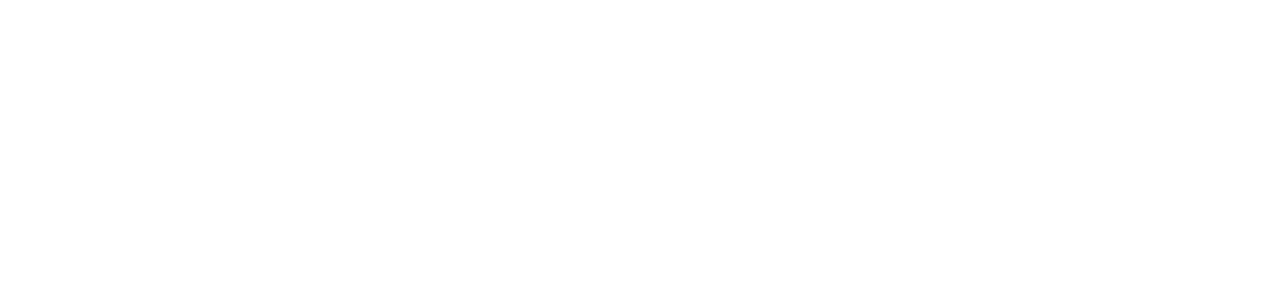
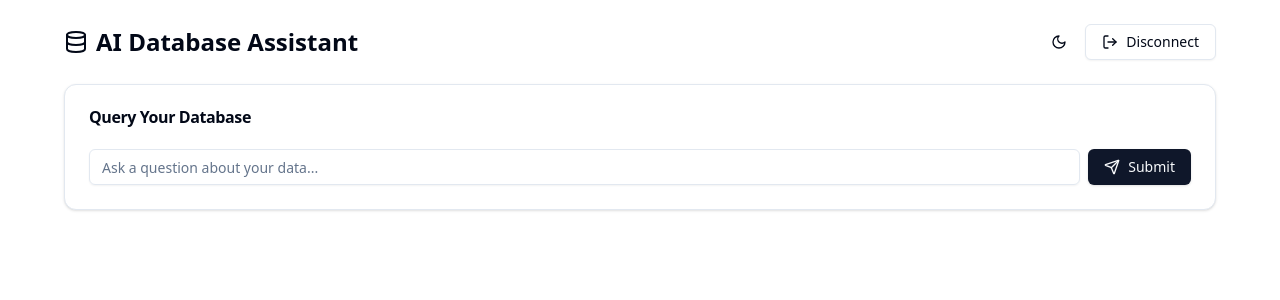
Before and after one commit to LuseBiswas/Database_AI_Agent, a React (Vite) app in the folder ai-agent-frontend/ai-agent-frontend/: page /chatPostgres in a window 1280 px wide. Before the commit this address had no page. Shown: the top 300 px of the page. Built offline with nearby package versions, Linux system fonts and the light colour scheme.

Commit message:
Maked the FIle Organized

```diff
--- a/ai-agent-frontend/ai-agent-frontend/src/App.jsx
+++ b/ai-agent-frontend/ai-agent-frontend/src/App.jsx
@@ -2,8 +2,8 @@
 import ChatBox from "./components/ChatBox";
 import { BrowserRouter as Router, Routes, Route } from 'react-router-dom';
 import { ThemeProvider } from "./components/ThemeProvider";
-import DatabaseApp from "./DatabaseApp";
 import Homepage from "./Homepage";
+import PostgresDatabaseApp from "./components/databaseUI/PostgresDatabaseApp";
 
 const App = () => {
   return (
@@ -11,8 +11,8 @@
       <Router>
         <Routes>
         <Route path="/" element={<Homepage />} />
-          <Route path="/postgres" element={<DatabaseApp />} />
-          <Route path="/chat" element={<ChatBox />} />
+          <Route path="/postgres" element={<PostgresDatabaseApp />} />
+          <Route path="/chatPostgres" element={<ChatBox />} />
         </Routes>
       </Router>
     </ThemeProvider>
--- a/ai-agent-frontend/ai-agent-frontend/src/DatabaseApp.jsx
+++ b/ai-agent-frontend/ai-agent-frontend/src/components/databaseUI/PostgresDatabaseApp.jsx
@@ -3,18 +3,18 @@
 // import { Input } from "./ui/input";
 // import { Card, CardHeader, CardTitle, CardDescription, CardContent, CardFooter } from "./ui/card";
 // import { Label } from "./ui/label";
-import { useTheme } from './components/ThemeProvider';
+import { useTheme } from '../ThemeProvider';
 import { Sun, Moon, Database } from 'lucide-react';
-import ChatBox from './components/ChatBox';
-import { Button } from './components/ui/button';
-import { Input } from './components/ui/input';
-import { Card, CardContent, CardDescription, CardFooter, CardHeader, CardTitle } from './components/ui/card';
-import { Label } from './components/ui/label';
-import { checkHealth, connectToDatabase } from './api/queryAPI';
+import ChatBox from '../ChatBox';
+import { Button } from '../ui/button';
+import { Input } from '../ui/input';
+import { Card, CardContent, CardDescription, CardFooter, CardHeader, CardTitle } from '../ui/card';
+import { Label } from '../ui/label';
+import { checkHealth, connectToDatabase } from '../../api/queryAPI';
 import { useNavigate } from 'react-router-dom';
 
 
-const DatabaseApp = () => {
+const PostgresDatabaseApp = () => {
   const [isConnected, setIsConnected] = useState(false);
   const [formData, setFormData] = useState({
     host: '',
@@ -53,7 +53,7 @@
 
       if (result.success) {
         setIsConnected(true);
-        navigate('/chat');
+        navigate('/chatPostgres');
       } else {
         setError(result.message || 'Failed to connect to database');
       }
@@ -191,4 +191,4 @@
   );
 };
 
-export default DatabaseApp;
+export default PostgresDatabaseApp;
```
